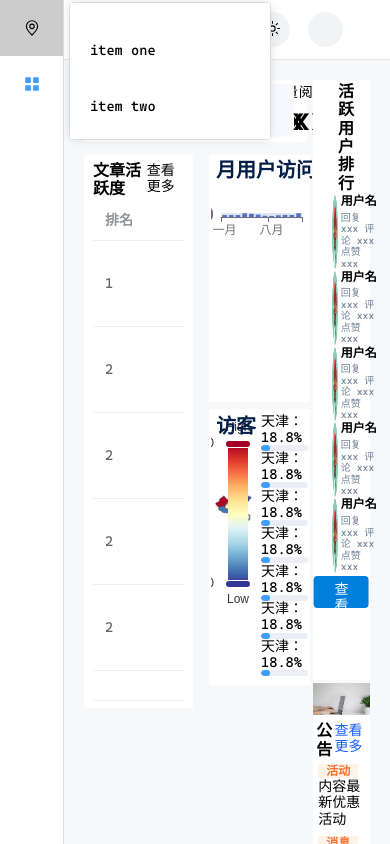
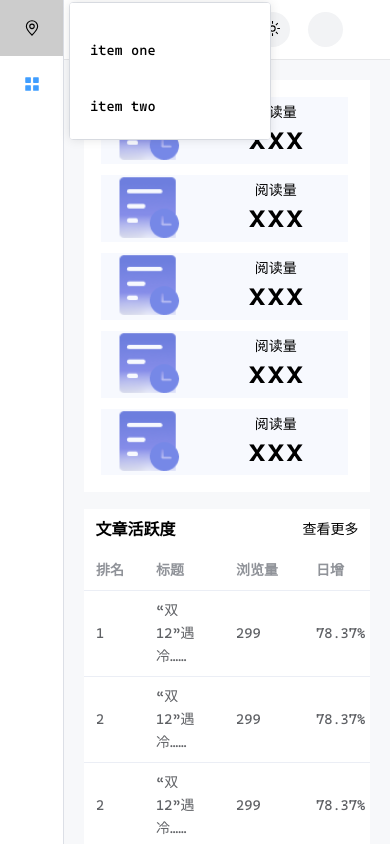
Before and after one commit to CodeGetters/studtworkFrond, a Vue app: page /dashboard in a window 390 px wide. Built offline with nearby package versions, Linux system fonts and the light colour scheme; a web font is replaced by a local one.

Commit message:
feat: ✨ adapt to mobile terminal

```diff
--- a/src/assets/styles/scss/pages/Dashboard.scss
+++ b/src/assets/styles/scss/pages/Dashboard.scss
@@ -9,6 +9,7 @@
       flex-direction: row;
       align-items: center;
       background-color: #f7f9fe;
+      cursor: pointer;
       .icon {
         height: 66%;
         width: 32%;
@@ -52,6 +53,7 @@
         display: flex;
         flex-direction: row;
         margin-bottom: 3%;
+        cursor: pointer;
 
         .avatar {
           max-width: 13%;
@@ -185,3 +187,28 @@
     }
   }
 }
+
+@media (max-width: 420px) {
+  #dashboardCom {
+    .dataOverview {
+      .item {
+        width: 90%;
+        display: flex;
+        flex-direction: row;
+        justify-content: space-around;
+        align-items: center;
+        background-color: #f7f9fe;
+        cursor: pointer;
+        margin: 4%;
+        .icon {
+          height: 66%;
+          width: 32%;
+          img {
+            width: 100%;
+            height: 100%;
+          }
+        }
+      }
+    }
+  }
+}
--- a/src/pages/main/DashboardPage.vue
+++ b/src/pages/main/DashboardPage.vue
@@ -343,12 +343,10 @@ onMounted(() => {
 </script>
 
 <template>
-  <div id="dashboardCom" flex flex-row>
+  <div id="dashboardCom" flex lg:flex-row xs:flex-col>
     <!-- begin::main -->
-    <div class="main w78% mr2% h100%">
-      <!-- 137px -->
-      <!-- 869 -->
-      <div class="dataOverview h16% flex flex-row p2%">
+    <div class="main" lg="w78% mr2% h100%" xs="w100%">
+      <div class="dataOverview p2%" lg="h16% flex flex-row">
         <div class="item">
           <div class="icon">
             <img :src="reader" alt="" />
@@ -397,16 +395,16 @@ onMounted(() => {
       </div>
 
       <!-- begin::chartRanking -->
-      <div class="chartRanking h78% w100% flex flex-row mt-6%">
+      <div class="chartRanking mt-6%" lg="h78% w100% flex flex-row">
         <!-- begin::articleActive -->
-        <div class="articleActive h100% w41% mr7% py3% px4%">
-          <div flex flex-row justify-between>
+        <div class="articleActive" lg="h100% w41% mr7% py3% px4%" xs="w100%">
+          <div flex flex-row justify-between xs="p4%" lg="p0">
             <h1 text-16px>文章活跃度</h1>
             <router-link to="">查看更多</router-link>
           </div>
-          <div class="articleTable w100% h79% mt3%">
+          <div class="articleTable" lg="w100% h79% mt3%">
             <el-table :data="tableData" height="500" style="width: 100%">
-              <el-table-column prop="ranking" label="排名" />
+              <el-table-column prop="ranking" width="60" label="排名" />
               <el-table-column prop="title" label="标题" />
               <el-table-column prop="readers" label="浏览量" />
               <el-table-column prop="add" label="日增" />
@@ -416,18 +414,22 @@ onMounted(() => {
         <!-- end::articleActive -->
 
         <!-- begin::visitChart -->
-        <div class="visitChart flex flex-col w51%">
-          <div class="userActive h44% mb6% p2%">
+        <div class="visitChart" lg="flex flex-col w51%" xs="w100%">
+          <div class="userActive" lg="h44% mb6% p2% mt0" xs="h240px mt20px">
             <div id="pageView" :style="{ width: '100%', height: '100%' }"></div>
           </div>
-          <div class="mapActive h50% w100% flex flex-row">
-            <div class="left w45% py4% pl2% mr5%">
+          <div
+            class="mapActive flex"
+            lg="h50% w100% flex-row mt0px"
+            xs="mt20px flex-col"
+          >
+            <div class="left" lg="w45% py4% pl2% mr5%" xs="w100%">
               <div
                 id="chinaMap"
                 :style="{ width: '100%', height: '100%' }"
               ></div>
             </div>
-            <div class="cityRank w50% py4% pr2%">
+            <div class="cityRank" lg="w50% py4% pr2%" xs="w96% px2% py4%">
               <div class="item w100%">
                 <div>天津：18.8%</div>
                 <el-progress :percentage="18.8" :show-text="false" />
@@ -466,13 +468,13 @@ onMounted(() => {
     <!-- end::main -->
 
     <!-- begin::aside -->
-    <div class="aside w20%">
+    <div class="aside" lg="w20%" xs="w100%">
       <!-- begin::activeUser -->
-      <div class="activeUser py5% px2%">
+      <div class="activeUser" lg="py5% px2% mt0" xs="mt20px py5% px2%">
         <h1 class="text-16px px24px">活跃用户排行</h1>
 
         <!-- begin::userList -->
-        <div class="userList flex flex-col p3%">
+        <div class="userList flex flex-col" lg="p3% mt0" xs="mt10px">
           <div class="item">
             <div class="avatar">
               <img :src="avatar" alt="avatar" />
@@ -541,14 +543,14 @@ onMounted(() => {
         </div>
         <!-- end:userList -->
 
-        <button class="py5px px16px rounded-4px relative left-50%">
+        <button class="relative left-50% py5px px16px rounded-4px">
           查看全部排名
         </button>
       </div>
       <!-- end::activeUser -->
 
       <!-- begin::notice -->
-      <div class="notice mt5% flex flex-col">
+      <div class="notice flex flex-col" lg="mt5%" xs="mt20px">
         <div class="w100% h40%">
           <img :src="image" alt="" class="w100% h100%" />
         </div>
@@ -557,7 +559,7 @@ onMounted(() => {
             <span font-semibold text-16px>公告</span>
             <router-link to="" class="text-14px">查看更多</router-link>
           </div>
-          <div class="w92% px4% mt5%">
+          <div lg="w92% px4% mt5%">
             <div class="item">
               <span class="tag">活动</span>
               <span>内容最新优惠活动</span>
```
